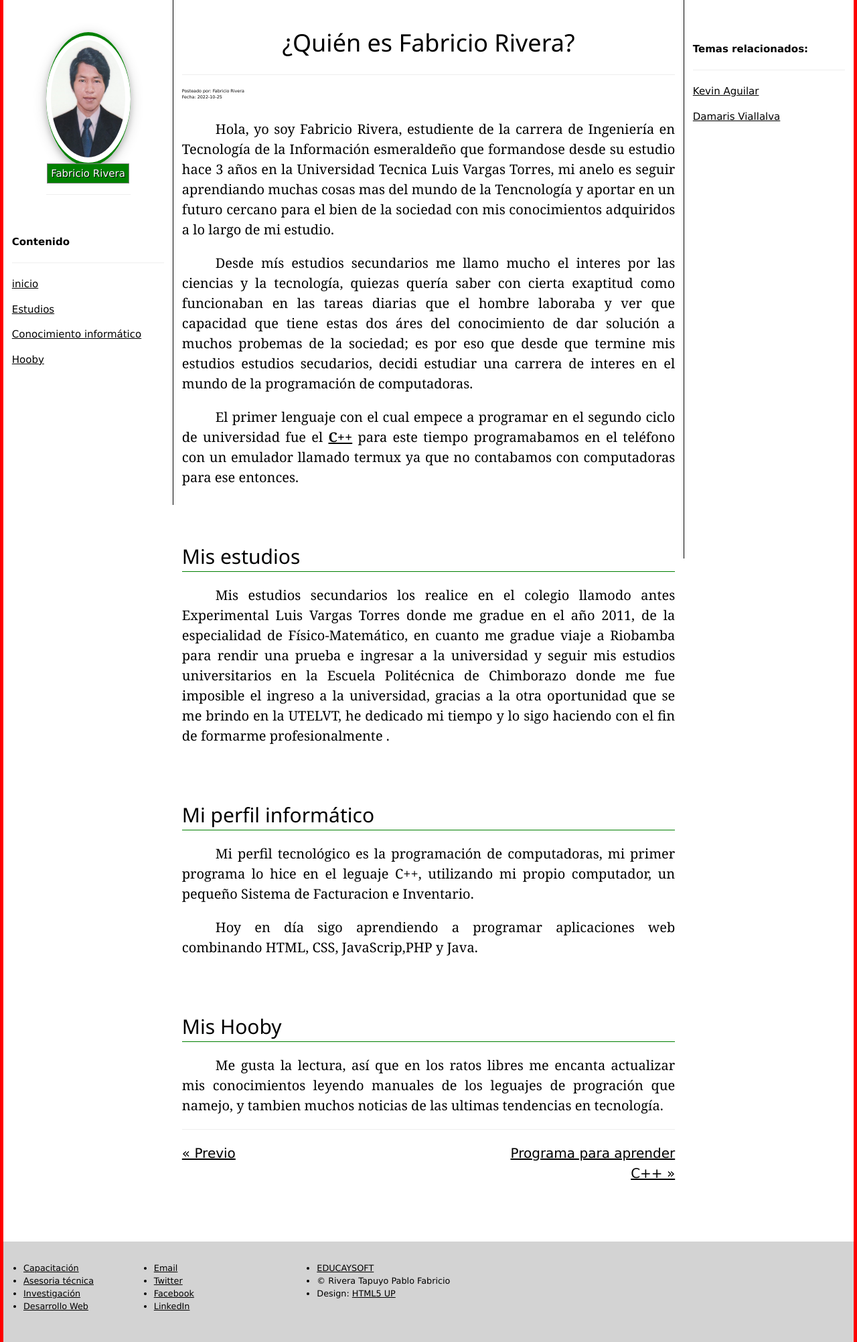
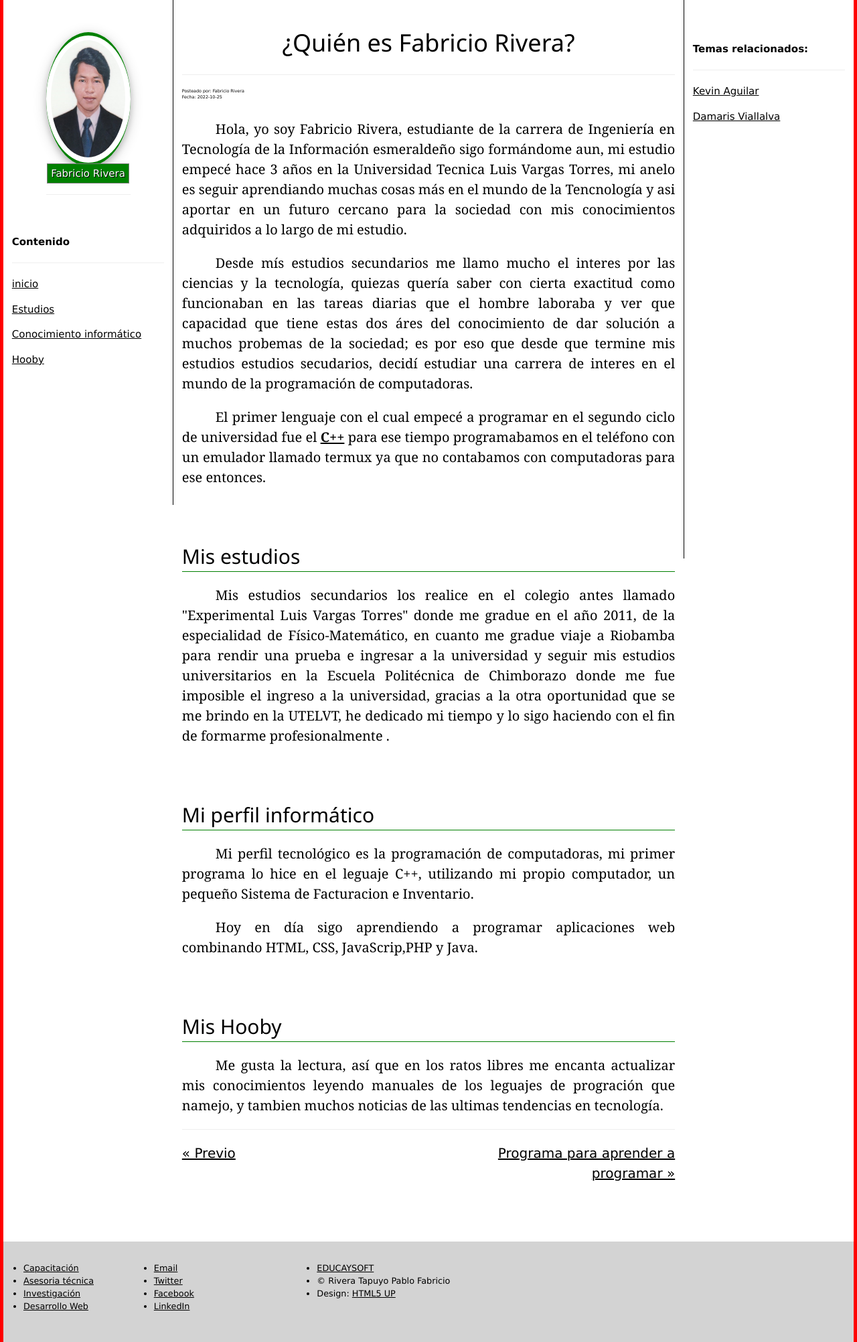
Before and after one commit to 040P/RiveraFabricio, a PHP site: page / in a window 1280 px wide. Shown: the part 51-2055 px from the top of the page at 67% size. Run offline with PHP 8.4, Linux system fonts and the light colour scheme.

Commit message:
perfilEditado

```diff
--- a/index.php
+++ b/index.php
@@ -24,22 +24,22 @@ include("marco-right.php");
   </div>
   <div style="width: 100%; height:100%;" >
            <div  style="text-align:justify; font-size: 20px;">
-                   <p class="eys-parrafo">Hola, yo soy Fabricio Rivera, estudiente de la carrera de Ingeniería en Tecnología de la Información
-                    esmeraldeño que formandose desde su estudio hace 3 años en la Universidad Tecnica Luis Vargas Torres, mi anelo es seguir
-                    aprendiando muchas cosas mas del mundo  de la Tencnología y aportar en un futuro cercano para el bien de la sociedad con mis conocimientos adquiridos a lo largo de mi estudio.
+                   <p class="eys-parrafo">Hola, yo soy Fabricio Rivera, estudiante de la carrera de Ingeniería en Tecnología de la Información
+                    esmeraldeño sigo formándome aun, mi estudio empecé hace 3 años en la Universidad Tecnica Luis Vargas Torres, mi anelo es seguir
+                    aprendiando muchas cosas más en el mundo  de la Tencnología y asi aportar en un futuro cercano para la sociedad con mis conocimientos adquiridos a lo largo de mi estudio.
 
                   </p>
-                   <p class="eys-parrafo">Desde mís estudios secundarios me llamo mucho el interes por las ciencias y la tecnología, quiezas quería saber con cierta exaptitud como funcionaban en
+                   <p class="eys-parrafo">Desde mís estudios secundarios me llamo mucho el interes por las ciencias y la tecnología, quiezas quería saber con cierta exactitud como funcionaban en
                     las tareas diarias que el hombre laboraba  y ver que capacidad que tiene estas
-                    dos áres del conocimiento de dar solución a muchos probemas de la sociedad; es por eso que desde que termine mis estudios estudios secudarios, decidi estudiar una carrera de interes
+                    dos áres del conocimiento de dar solución a muchos probemas de la sociedad; es por eso que desde que termine mis estudios estudios secudarios, decidí estudiar una carrera de interes
                     en el mundo de la programación de computadoras. </p>
-<p class="eys-parrafo"> El primer lenguaje con el cual empece a programar en el segundo ciclo de universidad fue el <b><a href="https://es.wikipedia.org/wiki/C%2B%2B"> C++</a></b>  para este tiempo programabamos en el teléfono con un  emulador llamado termux ya que no contabamos con computadoras para ese entonces.</p>
+<p class="eys-parrafo"> El primer lenguaje con el cual empecé a programar en el segundo ciclo de universidad fue el <b><a href="https://es.wikipedia.org/wiki/C%2B%2B"> C++</a></b>  para ese tiempo programabamos en el teléfono con un  emulador llamado termux ya que no contabamos con computadoras para ese entonces.</p>
 
    <div id="blog-seccion2"  style="height: 50px;"></div>
 
     <h2 style="border-bottom: 1px solid green;"> Mis estudios</h2>
 
-                   <p class="eys-parrafo">Mis estudios secundarios los realice en el colegio llamodo antes  Experimental Luis Vargas Torres donde me gradue en el año 2011, de la especialidad de Físico-Matemático, en cuanto me gradue viaje a Riobamba para rendir una prueba e ingresar a la universidad y  seguir mis estudios universitarios
+                   <p class="eys-parrafo">Mis estudios secundarios los realice en el colegio antes llamado "Experimental Luis Vargas Torres" donde me gradue en el año 2011, de la especialidad de Físico-Matemático, en cuanto me gradue viaje a Riobamba para rendir una prueba e ingresar a la universidad y  seguir mis estudios universitarios
                     en la Escuela Politécnica de Chimborazo donde me fue imposible el ingreso a la universidad, gracias a la otra oportunidad que se me brindo en la  UTELVT, he dedicado mi tiempo y lo sigo haciendo con el fin de formarme  profesionalmente .</p>
 
    <div id="blog-seccion3"  style="height: 50px;"></div>
@@ -65,7 +65,7 @@ include("marco-right.php");
                   </div>
 
                   <div style="width: 40%; float: right; text-align: right;">
-                   <a href="apendiendo-cpp">Programa para aprender C++ &#187;</a>
+                   <a href="apendiendo-cpp">Programa para aprender a programar &#187;</a>
                   </div>
 
                 </div>
```
